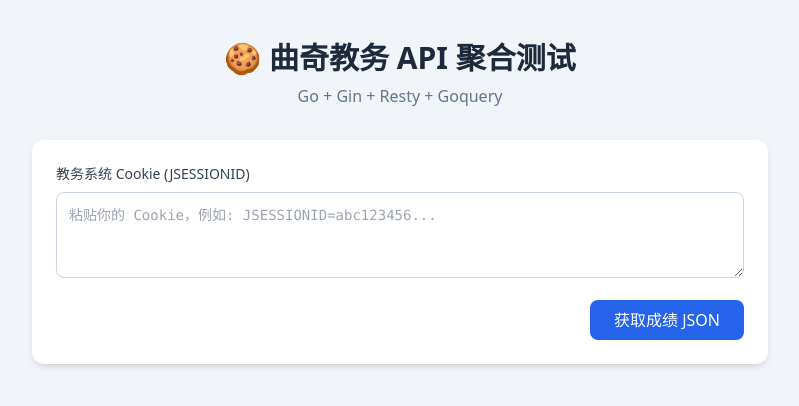
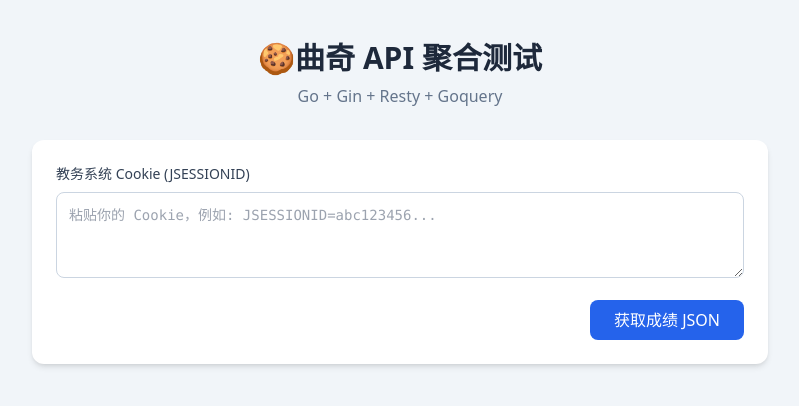
Before and after one commit to W1ndys/easy-qfnu-api-go, a plain HTML site: page index.html in a window 1280 px wide. Shown: the whole page, without its empty margins (240-1039 px from the left). Drawn offline with nearby package versions, Linux system fonts and the light colour scheme.

Commit message:
style(index.html): 优化页面标题文案，统一使用'曲奇API测试台'，提升用户体验

```diff
--- a/index.html
+++ b/index.html
@@ -4,7 +4,7 @@
 <head>
     <meta charset="UTF-8">
     <meta name="viewport" content="width=device-width, initial-scale=1.0">
-    <title>曲奇教务 - API测试台</title>
+    <title>曲奇API测试台</title>
     <script src="https://cdn.tailwindcss.com"></script>
     <script src="https://unpkg.com/vue@3/dist/vue.global.js"></script>
 </head>
@@ -13,7 +13,7 @@
 
     <div id="app" class="max-w-3xl mx-auto px-4">
         <header class="mb-8 text-center">
-            <h1 class="text-3xl font-bold text-slate-800">🍪 曲奇教务 API 聚合测试</h1>
+            <h1 class="text-3xl font-bold text-slate-800">🍪曲奇 API 聚合测试</h1>
             <p class="text-slate-500 mt-2">Go + Gin + Resty + Goquery</p>
         </header>
 
```
